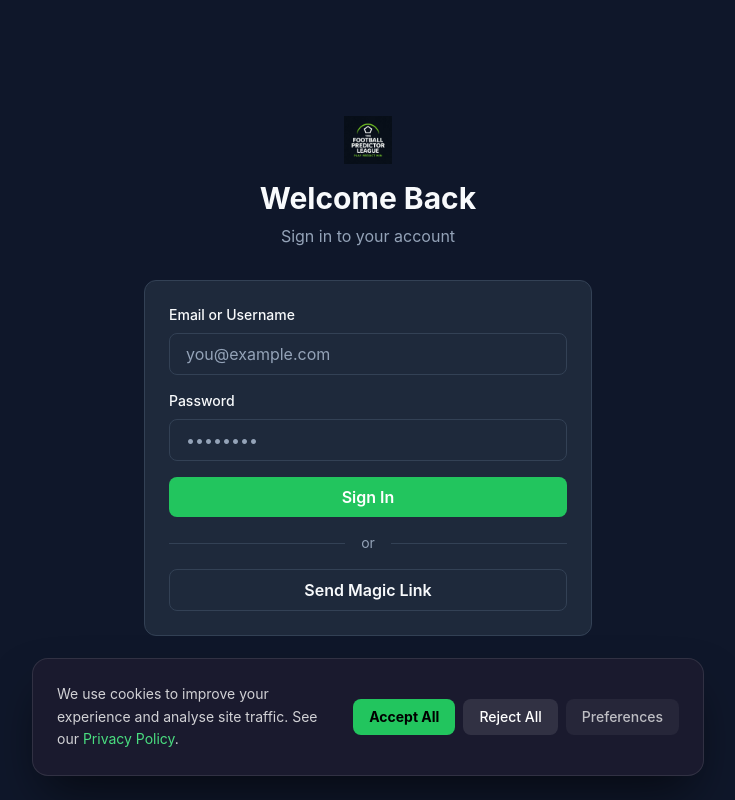
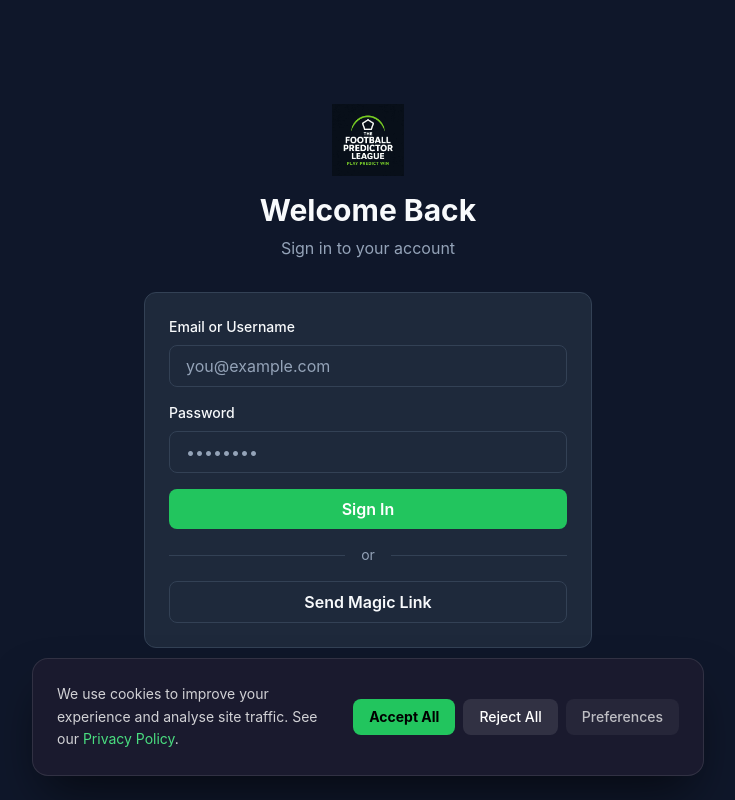
Before and after one commit to claytonbwebb-lab/world-cup-predictor, a Next.js app: page /auth/login in a window 1280 px wide. Shown: the whole page, without its empty margins (272-1007 px from the left). Built offline with nearby package versions, Linux system fonts and the light colour scheme; no server answers.

Commit message:
Logo: 220px in scroll header, 260px on auth pages

```diff
--- a/src/app/auth/login/page.tsx
+++ b/src/app/auth/login/page.tsx
@@ -80,7 +80,7 @@ function LoginForm() {
     <div className="flex-1 flex items-center justify-center px-4 py-12">
       <div className="w-full max-w-md">
         <div className="text-center mb-8">
-          <Link href="/" className="mb-4 block"><Image src="/images/logos/logo3.jpg" alt="Play Predict Win" width={160} height={53} className="mx-auto object-contain" style={{ maxHeight: '48px' }} /></Link>
+          <Link href="/" className="mb-4 block"><Image src="/images/logos/logo3.jpg" alt="Play Predict Win" width={260} height={87} className="mx-auto object-contain" style={{ maxHeight: '72px' }} /></Link>
           <h1 className="text-3xl font-bold mb-2">Welcome Back</h1>
           <p className="text-textMuted">Sign in to your account</p>
         </div>
--- a/src/app/auth/signup/page.tsx
+++ b/src/app/auth/signup/page.tsx
@@ -86,7 +86,7 @@ function SignupForm() {
     <div className="flex-1 flex items-center justify-center px-4 py-12">
       <div className="w-full max-w-md">
         <div className="text-center mb-8">
-          <Link href="/" className="mb-4 block"><Image src="/images/logos/logo3.jpg" alt="Play Predict Win" width={160} height={53} className="mx-auto object-contain" style={{ maxHeight: '48px' }} /></Link>
+          <Link href="/" className="mb-4 block"><Image src="/images/logos/logo3.jpg" alt="Play Predict Win" width={260} height={87} className="mx-auto object-contain" style={{ maxHeight: '72px' }} /></Link>
           <h1 className="text-3xl font-bold mb-2">Create Account</h1>
           <p className="text-textMuted">Join the prediction league</p>
         </div>
--- a/src/components/ScrollHeader.tsx
+++ b/src/components/ScrollHeader.tsx
@@ -21,8 +21,8 @@ export default function ScrollHeader() {
 
         {/* Logo */}
         <Link href="/" className="flex items-center gap-2 shrink-0">
-          <Image src="/images/logos/logo3.jpg" alt="Play Predict Win" width={180} height={60}
-            className="object-contain" style={{ maxHeight: '54px' }} />
+          <Image src="/images/logos/logo3.jpg" alt="Play Predict Win" width={220} height={73}
+            className="object-contain" style={{ maxHeight: '60px' }} />
         </Link>
 
         {/* Desktop social links — hidden on mobile */}
```
